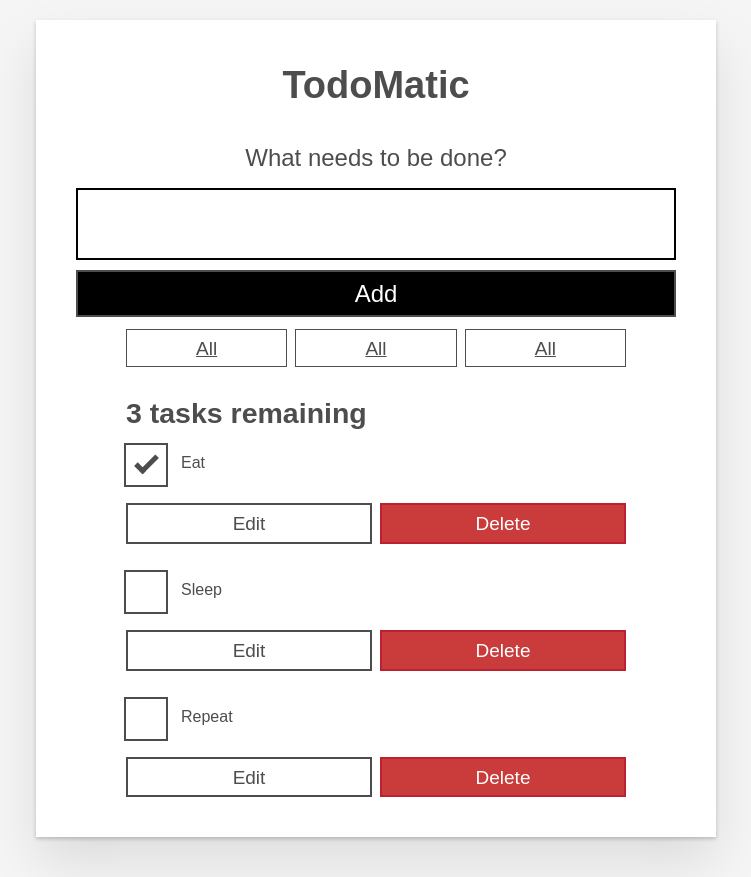
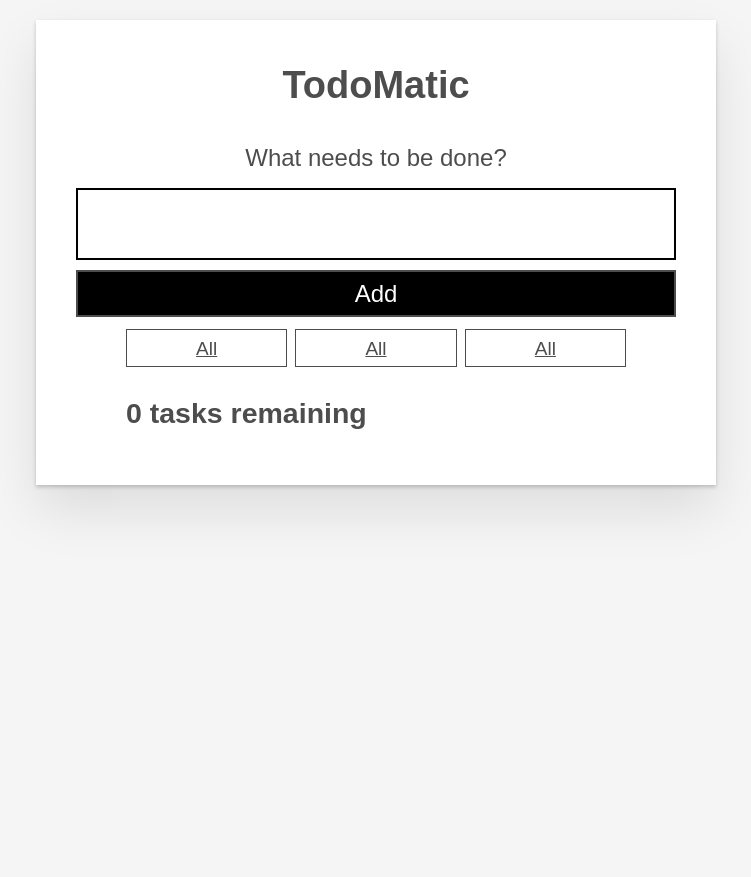
Before and after one commit to mgopal0001/React-Todo-Project, a React (Create React App) app: page / in a window 1280 px wide. Shown: the whole page, without its empty margins (264-1015 px from the left). After the commit the page ends 800 px from the top, so only its background shows below. Built offline with nearby package versions, Linux system fonts and the light colour scheme.

Commit message:
Removed the default object of tasks and using an empty array intially in App

```diff
--- a/src/index.js
+++ b/src/index.js
@@ -3,16 +3,10 @@
 import './index.css';
 import App from './App';
 
-const DATA = [
-  { id: "todo-0", name: "Eat", completed: true },
-  { id: "todo-1", name: "Sleep", completed: false },
-  { id: "todo-2", name: "Repeat", completed: false }
-];
-
 const root = ReactDOM.createRoot(document.getElementById('root'));
 root.render(
   <React.StrictMode>
-    <App tasks={DATA} />
+    <App tasks={[]} />
   </React.StrictMode>
 );
 
```
